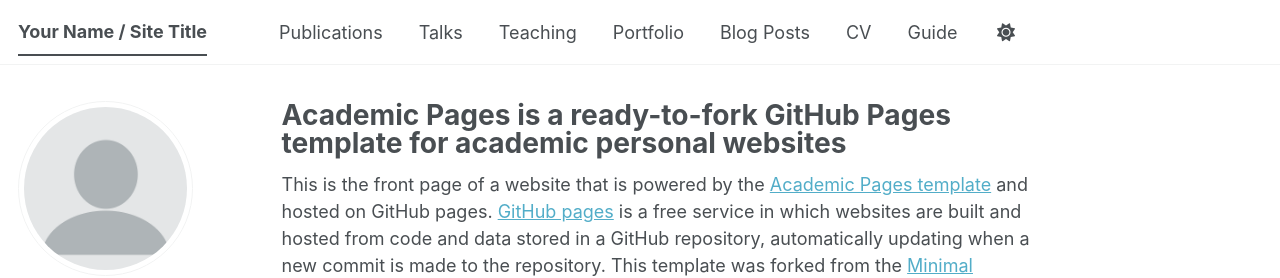
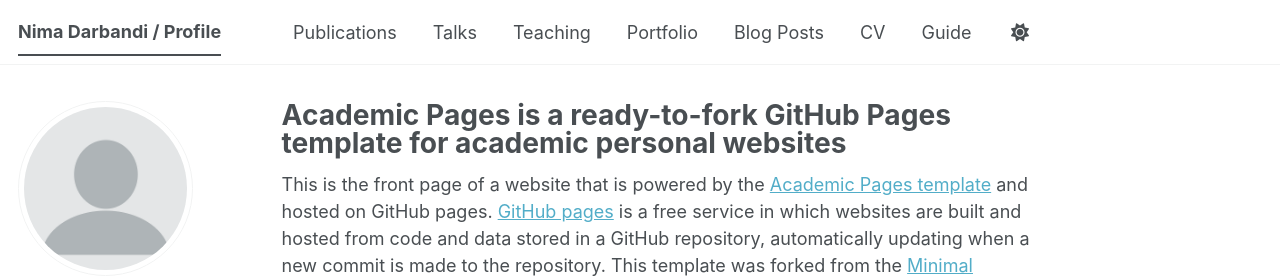
Before and after one commit to nimadarbandi/nimadarbandi.github.io, a Jekyll site: the page built from _pages/about.md, in a window 1280 px wide. Shown: the top 278 px of the page. Built offline with Jekyll 4.4.1, drawn with Linux system fonts in a browser that asks for light colours; some web fonts are replaced; a script bundle is joined from its source files by our own code; library files that are not in the unit come from our copies.

Commit message:
Update _config.yml

```diff
--- a/_config.yml
+++ b/_config.yml
@@ -9,7 +9,7 @@
 # Basic Site Settings
 locale                   : "en-US"
 site_theme               : "default" # The available themes options are "default", "air", "sunrise", "mint", "dirt" and "contrast"
-title                    : "Your Name / Site Title"
+title                    : "Nima Darbandi / Profile"
 title_separator          : "-"
 name                     : &name "Your Name"
 description              : &description "Your Name's academic portfolio"   # Update this with a general description of your site, this is the default if not overridden by a page
```
